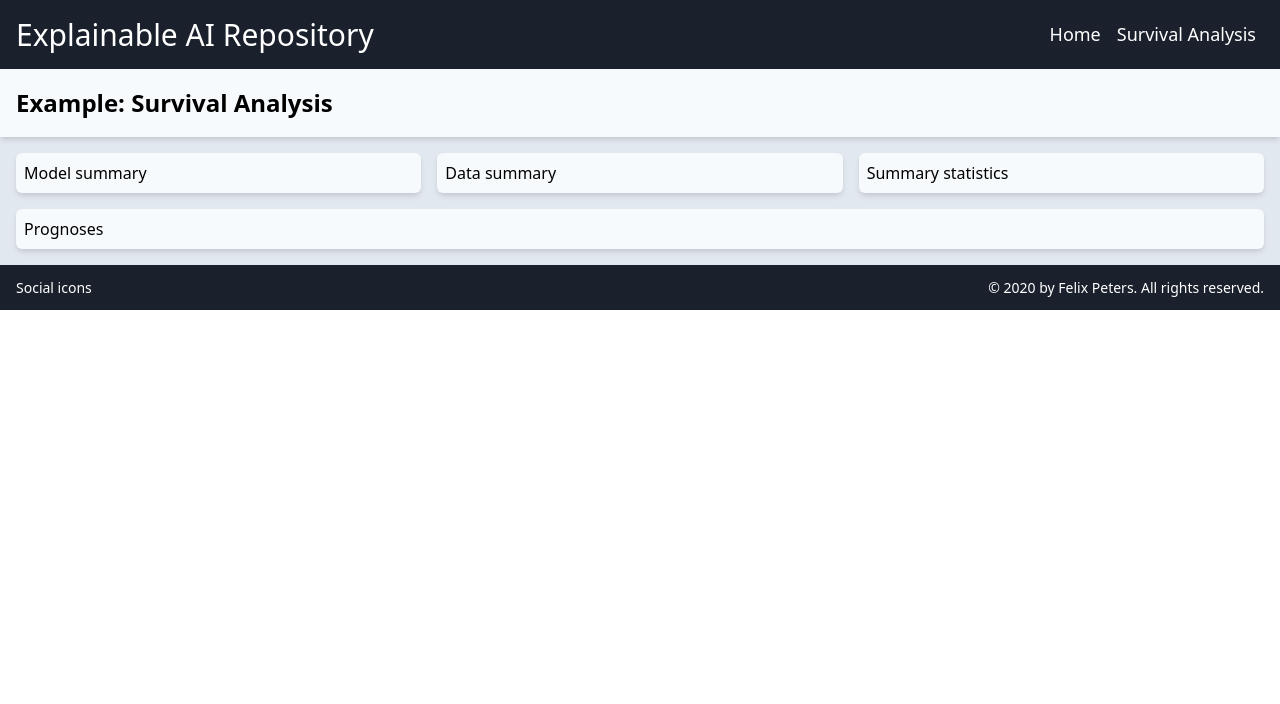
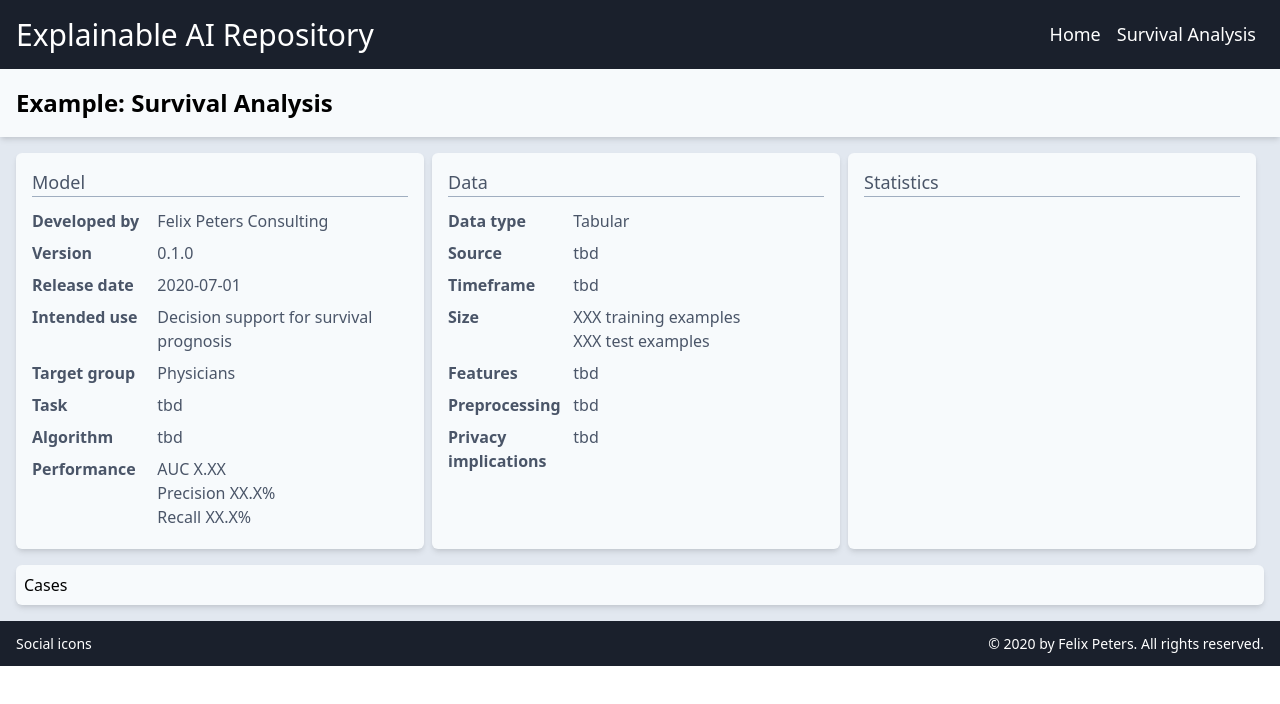
Before and after one commit to felixpeters/xai-ui, a React (Create React App) app: page /survival in a window 1280 px wide. Shown: the top 704 px of the page. Built offline with nearby package versions, Linux system fonts and the light colour scheme.

Commit message:
design cards for summary of survival analysis page

```diff
--- a/src/Survival.js
+++ b/src/Survival.js
@@ -1,6 +1,6 @@
 import React from 'react';
 import SurvivalSummary from './SurvivalSummary';
-import SurvivalData from './SurvivalData';
+import SurvivalCases from './SurvivalCases';
 
 const Survival = () => {
   return (
@@ -9,7 +9,7 @@ const Survival = () => {
         <h1 class="font-semibold text-2xl px-4 py-4">Example: Survival Analysis</h1>
       </div>
       <SurvivalSummary/>
-      <SurvivalData/>
+      <SurvivalCases />
     </div>
   );
 };
--- /dev/null
+++ b/src/SurvivalCases.js
@@ -0,0 +1,11 @@
+import React from 'react';
+
+const SurvivalCases = () => {
+  return (
+    <div class="bg-gray-100 p-2 mx-4 mb-4 rounded-md shadow-md">
+      <h2>Cases</h2>
+    </div>
+  );
+};
+
+export default SurvivalCases;
--- a/src/SurvivalData.js
+++ b/src/SurvivalData.js
@@ -2,8 +2,24 @@ import React from 'react';
 
 const SurvivalData = () => {
   return (
-    <div class="bg-gray-100 p-2 mx-4 mb-4 rounded-md shadow-md">
-      <h2>Prognoses</h2>
+    <div class="flex-1 bg-gray-100 p-4 mr-2 rounded-md shadow-md">
+      <h2 class="border-b border-gray-500 text-lg font-medium">Data</h2>
+      <div class="flex flex-wrap content-start mt-2 text-base">
+        <div class="w-1/3 font-semibold py-1">Data type</div>
+        <div class="w-2/3 py-1">Tabular</div>
+        <div class="w-1/3 font-semibold py-1">Source</div>
+        <div class="w-2/3 py-1">tbd</div>
+        <div class="w-1/3 font-semibold py-1">Timeframe</div>
+        <div class="w-2/3 py-1">tbd</div>
+        <div class="w-1/3 font-semibold py-1">Size</div>
+        <div class="w-2/3 py-1">XXX training examples<br/>XXX test examples</div>
+        <div class="w-1/3 font-semibold py-1">Features</div>
+        <div class="w-2/3 py-1">tbd</div>
+        <div class="w-1/3 font-semibold py-1">Preprocessing</div>
+        <div class="w-2/3 py-1">tbd</div>
+        <div class="w-1/3 font-semibold py-1">Privacy implications</div>
+        <div class="w-2/3 py-1">tbd</div>
+      </div>
     </div>
   );
 };
--- /dev/null
+++ b/src/SurvivalModel.js
@@ -0,0 +1,29 @@
+import React from 'react';
+
+const SurvivalModel = () => {
+  return (
+    <div class="flex-1 bg-gray-100 p-4 mr-2 rounded-md shadow-md">
+      <h2 class="border-b border-gray-500 text-lg font-medium">Model</h2>
+      <div class="flex flex-wrap content-start mt-2 text-base">
+        <div class="w-1/3 font-semibold py-1">Developed by</div>
+        <div class="w-2/3 py-1">Felix Peters Consulting</div>
+        <div class="w-1/3 font-semibold py-1">Version</div>
+        <div class="w-2/3 py-1">0.1.0</div>
+        <div class="w-1/3 font-semibold py-1">Release date</div>
+        <div class="w-2/3 py-1">2020-07-01</div>
+        <div class="w-1/3 font-semibold py-1">Intended use</div>
+        <div class="w-2/3 py-1">Decision support for survival prognosis</div>
+        <div class="w-1/3 font-semibold py-1">Target group</div>
+        <div class="w-2/3 py-1">Physicians</div>
+        <div class="w-1/3 font-semibold py-1">Task</div>
+        <div class="w-2/3 py-1">tbd</div>
+        <div class="w-1/3 font-semibold py-1">Algorithm</div>
+        <div class="w-2/3 py-1">tbd</div>
+        <div class="w-1/3 font-semibold py-1">Performance</div>
+        <div class="w-2/3 py-1">AUC X.XX<br/>Precision XX.X%<br/>Recall XX.X%</div>
+      </div>
+    </div>
+  );
+};
+
+export default SurvivalModel;
--- /dev/null
+++ b/src/SurvivalStatistics.js
@@ -0,0 +1,11 @@
+import React from 'react';
+
+const SurvivalStatistics = () => {
+  return (
+    <div class="flex-1 bg-gray-100 p-4 mr-2 rounded-md shadow-md">
+      <h2 class="border-b border-gray-500 text-lg font-medium">Statistics</h2>
+    </div>
+  );
+};
+
+export default SurvivalStatistics;
--- a/src/SurvivalSummary.js
+++ b/src/SurvivalSummary.js
@@ -1,16 +1,14 @@
 import React from 'react';
+import SurvivalModel from './SurvivalModel';
+import SurvivalData from './SurvivalData';
 
 const SurvivalSummary = () => {
   return (
-    <div class="flex flex-row m-4 items-stretch justify-center">
-      <div class="flex-1 bg-gray-100 p-2 mr-2 rounded-md shadow-md">
-        <h2>Model summary</h2>
-      </div>
-      <div class="flex-1 bg-gray-100 p-2 mx-2 rounded-md shadow-md">
-        <h2>Data summary</h2>
-      </div>
-      <div class="flex-1 bg-gray-100 p-2 ml-2 rounded-md shadow-md">
-        <h2>Summary statistics</h2>
+    <div class="flex flex-row m-4 items-stretch justify-center text-gray-700">
+      <SurvivalModel />
+      <SurvivalData />
+      <div class="flex-1 bg-gray-100 p-4 mr-2 rounded-md shadow-md">
+        <h2 class="border-b border-gray-500 text-lg font-medium">Statistics</h2>
       </div>
     </div>
   );
```
